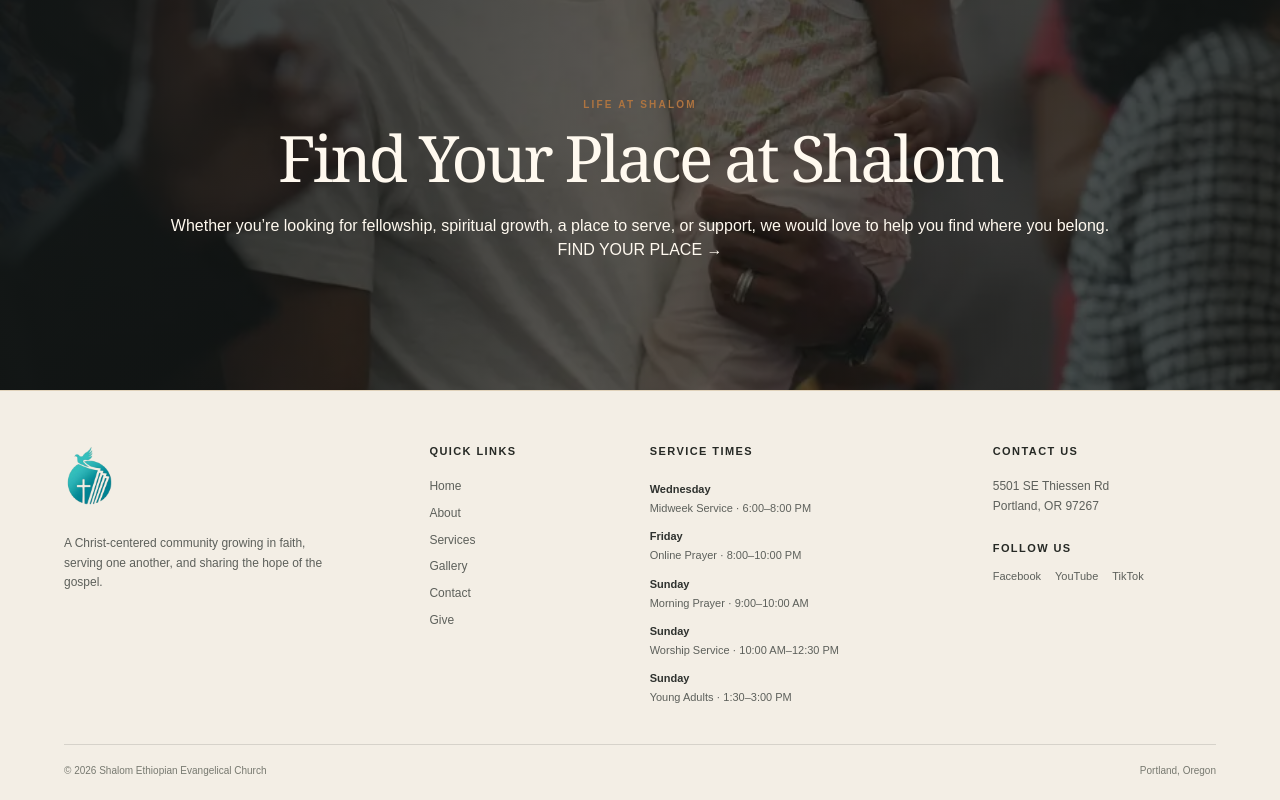
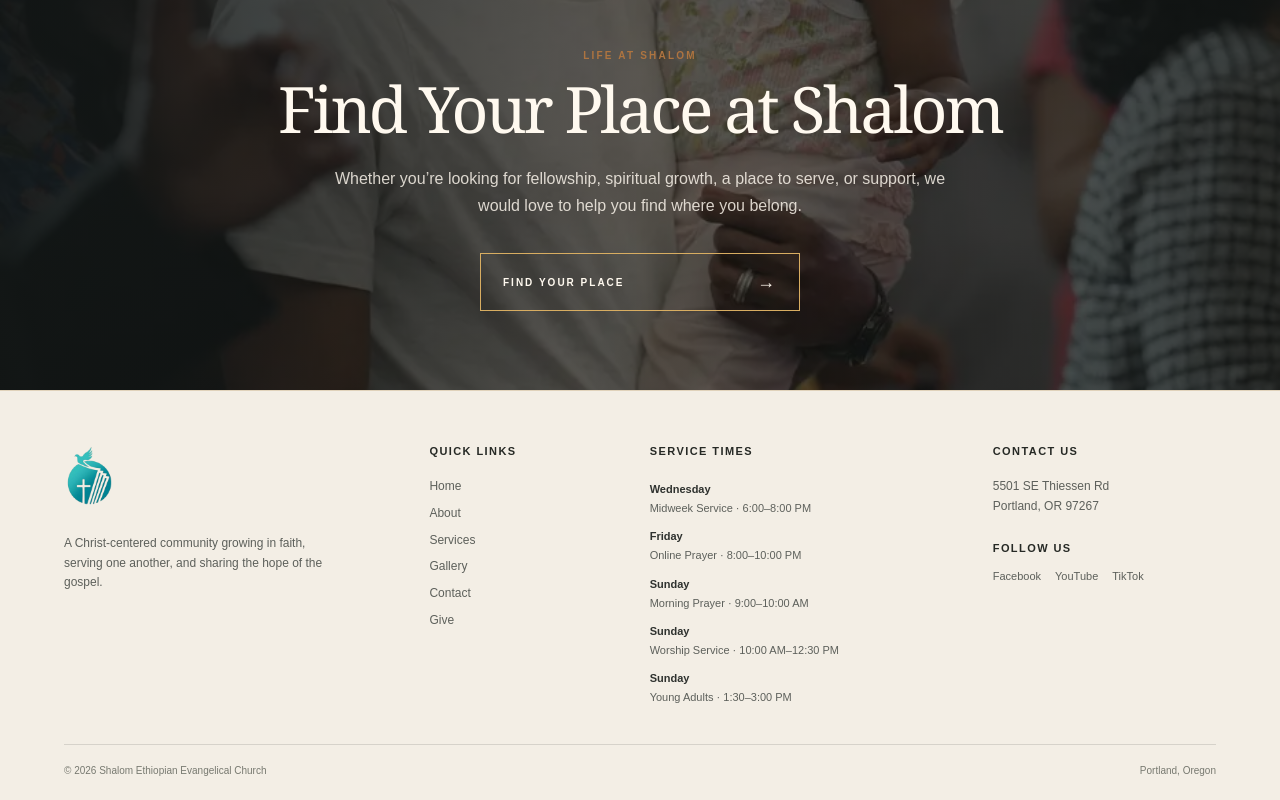
Before and after one commit to Eba-1/Shalom-Ethiopian-Evangelical-Church, a Next.js app: page /about in a window 1280 px wide. Shown: the part 3261-4061 px from the top of the page. Built offline with nearby package versions, Linux system fonts and the light colour scheme.

Commit message:
Style About page contact invitation

```diff
--- a/app/globals.css
+++ b/app/globals.css
@@ -1867,6 +1867,37 @@ footer small {
 }
 .about-community h2 {
   color: #fff9ef;
+}
+.about-community-copy {
+  max-width: 650px;
+  margin: 0 auto;
+  color: rgba(255, 249, 239, .82);
+  font-size: 16px;
+  line-height: 1.7;
+}
+.about-community-cta {
+  width: min(100%, 320px);
+  margin: 34px auto 0;
+  padding: 19px 22px;
+  display: flex;
+  align-items: center;
+  justify-content: space-between;
+  border: 1px solid #d8ad61;
+  color: #fff9ef;
+  font-size: 10px;
+  font-weight: 700;
+  letter-spacing: .2em;
+  transition: color .25s ease, background .25s ease, transform .25s ease;
+}
+.about-community-cta:hover,
+.about-community-cta:focus-visible {
+  color: #1b211f;
+  background: #d8ad61;
+  transform: translateY(-3px);
+}
+.about-community-cta span {
+  font-size: 18px;
+  line-height: 1;
 }
 .ministry-links {
   max-width: 1260px;
```
